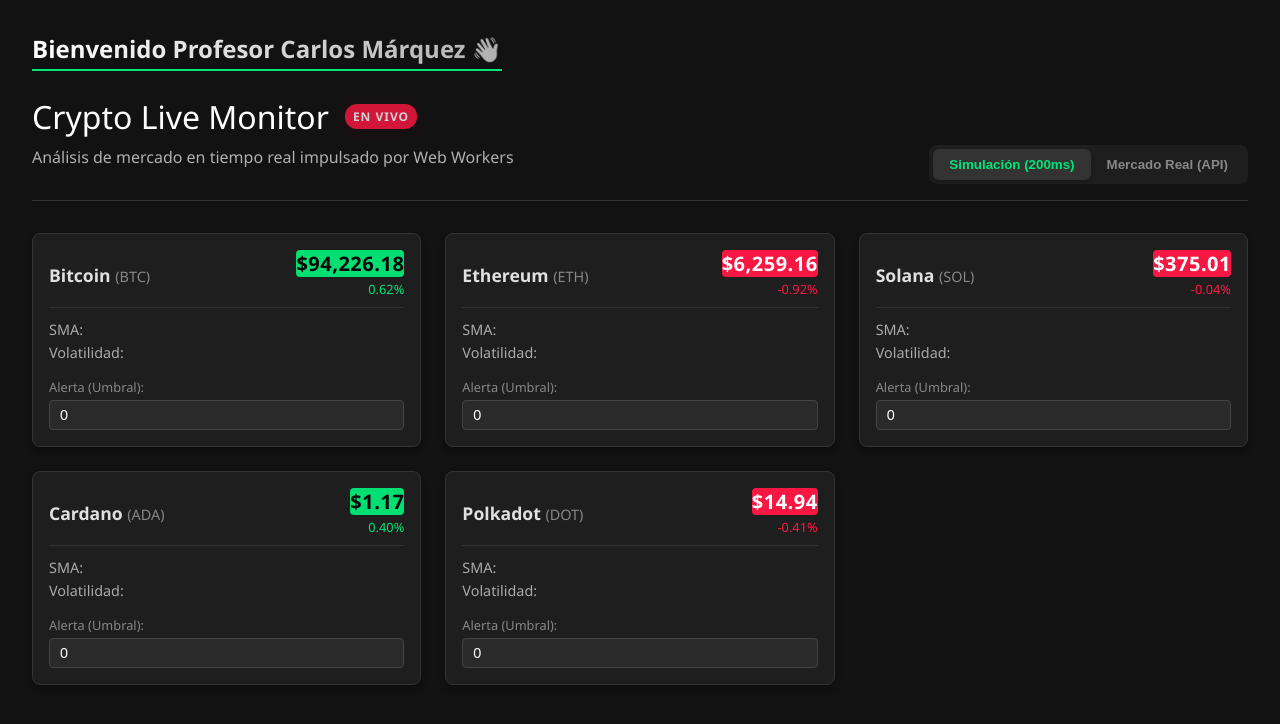
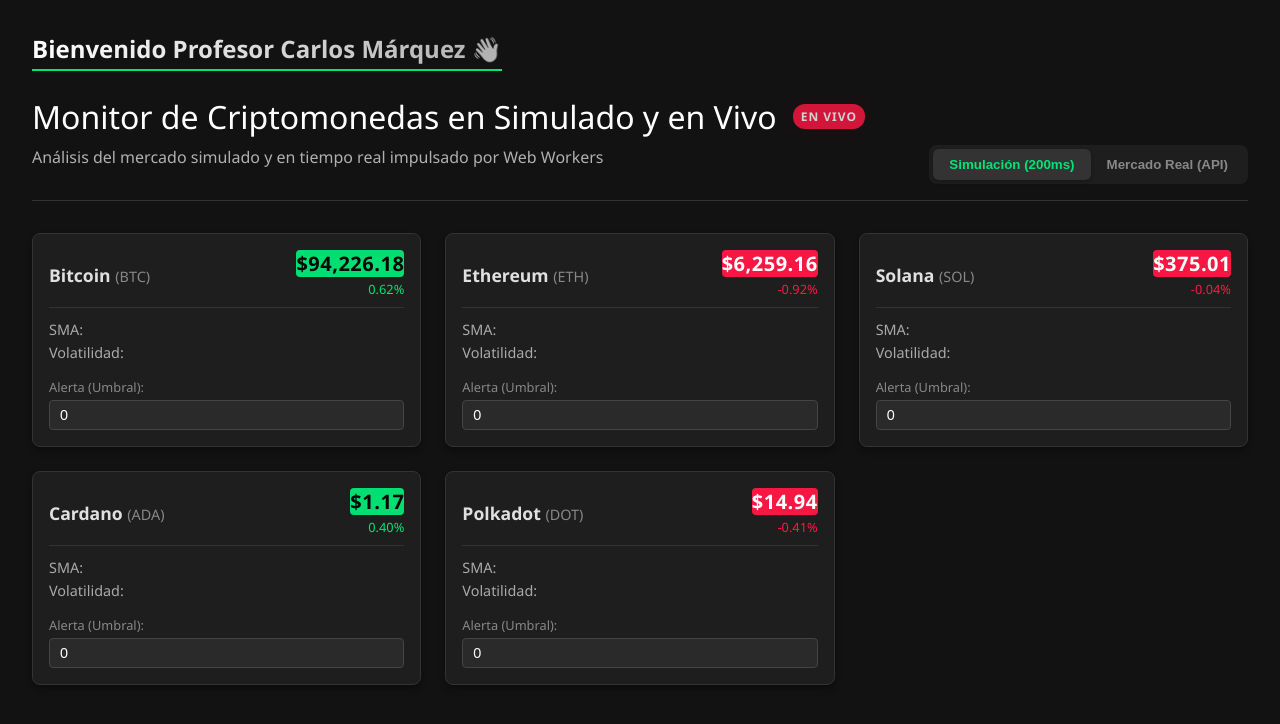
Before and after one commit to ragnarsson03/crypto-angular, an Angular app: page / in a window 1280 px wide. Shown: the top 724 px of the page. Built offline with nearby package versions, Linux system fonts and the light colour scheme.

Commit message:
Update dashboard.component.ts

```diff
--- a/src/app/features/dashboard/dashboard.component.ts
+++ b/src/app/features/dashboard/dashboard.component.ts
@@ -17,8 +17,8 @@
 
       <header>
         <div class="title-section">
-          <h1>Crypto Live Monitor <span class="live-indicator">EN VIVO</span></h1>
-          <p>Análisis de mercado en tiempo real impulsado por Web Workers</p>
+          <h1>Monitor de Criptomonedas en Simulado y en Vivo<span class="live-indicator">EN VIVO</span></h1>
+          <p>Análisis del mercado simulado y en tiempo real impulsado por Web Workers</p>
         </div>
 
         <div class="controls">
```
